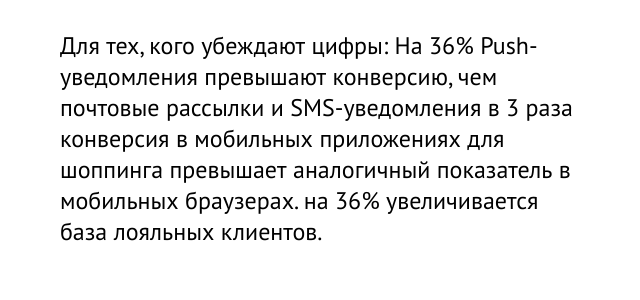
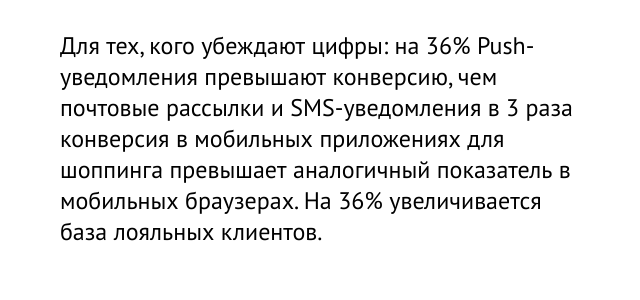
Before and after one commit to stepan323446/ProgressTerra, a plain HTML site: page index.html in a window 1280 px wide. Shown: the part 2938-3238 px from the top of the page, 640-1280 px from the left. Drawn offline with Linux system fonts and the light colour scheme.

Commit message:
Update index.html

```diff
--- a/index.html
+++ b/index.html
@@ -190,9 +190,9 @@
                                 <h3 class="header-black">Скажите нет единичным продажам!</h3>
                             </div>
                             <div>
-                                Для тех, кого убеждают цифры: На 36% Push-уведомления превышают конверсию, чем почтовые
+                                Для тех, кого убеждают цифры: на 36% Push-уведомления превышают конверсию, чем почтовые
                                 рассылки и SMS-уведомления в 3 раза конверсия в мобильных приложениях для
-                                шоппинга превышает аналогичный показатель в мобильных браузерах. на 36% увеличивается
+                                шоппинга превышает аналогичный показатель в мобильных браузерах. На 36% увеличивается
                                 база лояльных клиентов.
                             </div>
                         </div>
```
